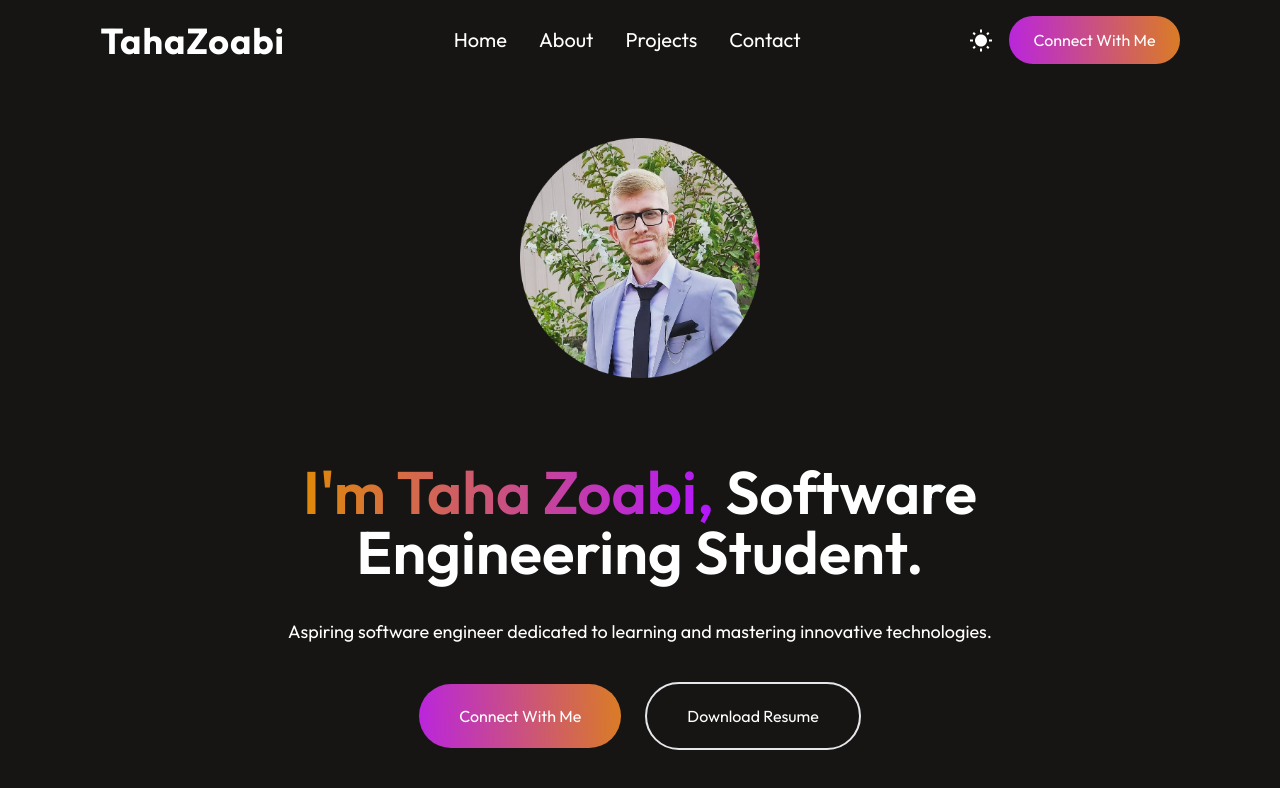
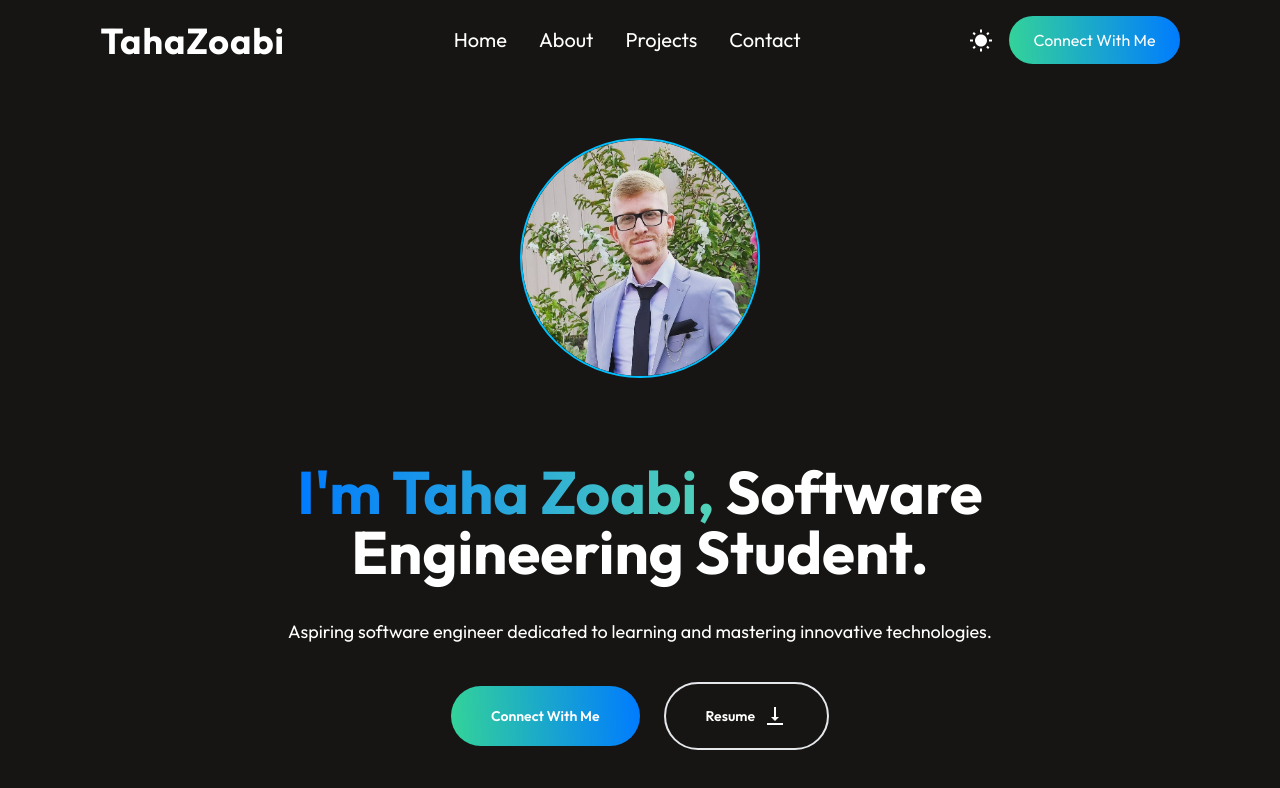
Before and after one commit to dpaulos6/portfolio, a React (Vite) app: page / in a window 1280 px wide. Shown: the top 788 px of the page. Built offline with nearby package versions, Linux system fonts and the light colour scheme.

Commit message:
changed color theme

```diff
--- a/src/components/Hero.tsx
+++ b/src/components/Hero.tsx
@@ -1,20 +1,21 @@
 import profileImg from "../assets/personal-pic.png";
 import Button from "./Button.tsx";
+import VerticalAlignBottomOutlinedIcon from "@mui/icons-material/VerticalAlignBottomOutlined";
 function Hero() {
   return (
     <div className="flex flex-col gap-9 items-center">
       <img
         src={profileImg}
         alt="pesonal-picture"
-        className=" w-[240px] mt-[30px]
+        className=" w-[240px] mt-[30px] border-2 border-[#00BFFF] rounded-[50%]
         "
       />
       <h1
         className=" text-3xl sm:text-4xl md:text-5xl lg:text-6xl
                  w-[80%] mt-12 text-center md:w-[70%] lg:w-[60%]
-                 font-semibold"
+                 font-bold"
       >
-        <span className=" bg-clip-text text-transparent bg-gradient-to-r from-[#DF8908] to-[#B415FF]">
+        <span className=" bg-clip-text text-transparent bg-gradient-to-r from-[#007BFF] to-[#52D3B8]">
           I'm Taha Zoabi,
         </span>{" "}
         Software Engineering Student.
@@ -28,14 +29,15 @@ function Hero() {
       </p>
       <div className="flex gap-6 items-center mb-12">
         <Button
-          classes="bg-custom-gradient rounded-[50px] px-4 py-3 text-md
-          hover:border-2 sm:px-10 py-5
+          classes="bg-custom-gradient rounded-[50px] px-5 py-3 text-sm
+          hover:border-2  sm:px-10 py-5 font-semibold
         "
         >
           Connect With Me
         </Button>
-        <Button classes="border-2 rounded-[50px] px-4 py-3 text-md  hover:border-[#B415FF] sm:px-10 py-5 ">
-          Download Resume
+
+        <Button classes="border-2 rounded-[50px] px-5 py-3 text-sm  hover:border-[#00BFFF] sm:px-10 py-5 flex  gap-2 items-center font-semibold ">
+          Resume <VerticalAlignBottomOutlinedIcon />
         </Button>
       </div>
     </div>
--- a/src/components/Navbar.tsx
+++ b/src/components/Navbar.tsx
@@ -8,10 +8,10 @@ function Navbar() {
     <div className="flex justify-between lg:justify-around items-center p-4 mb-7 ">
       {/* Logo */}
       <div className=" flex items-center">
-        <span className="text-4xl font-bold leading-tight tracking-wide hover:bg-gradient-to-r from-[#DF8908] to-[#B415FF] hover:bg-clip-text hover:text-transparent transition duration-300 ease-in-out">
+        <span className="text-4xl font-bold leading-tight tracking-wide hover:bg-gradient-to-r from-[#007BFF] to-[#52D3B8] hover:bg-clip-text hover:text-transparent transition duration-300 ease-in-out">
           Taha
         </span>
-        <span className="text-4xl font-bold leading-tight tracking-wide hover:bg-gradient-to-r from-[#DF8908] to-[#B415FF] hover:bg-clip-text hover:text-transparent transition duration-300 ease-in-out">
+        <span className="text-4xl font-bold leading-tight tracking-wide hover:bg-gradient-to-r from-[#007BFF] to-[#52D3B8] hover:bg-clip-text hover:text-transparent transition duration-300 ease-in-out">
           Zoabi
         </span>
       </div>
@@ -20,7 +20,7 @@ function Navbar() {
         <ul className="flex gap-8 justify-center">
           <li>
             <a
-              className="hover:bg-gradient-to-r from-[#DF8908] to-[#B415FF] hover:bg-clip-text hover:text-transparent text-xl"
+              className="hover:bg-gradient-to-r from-[#007BFF] to-[#52D3B8] hover:bg-clip-text hover:text-transparent text-xl"
               href="#home"
             >
               Home
@@ -28,7 +28,7 @@ function Navbar() {
           </li>
           <li>
             <a
-              className="hover:bg-gradient-to-r from-[#DF8908] to-[#B415FF] hover:bg-clip-text hover:text-transparent text-xl"
+              className="hover:bg-gradient-to-r from-[#007BFF] to-[#52D3B8] hover:bg-clip-text hover:text-transparent text-xl"
               href="#about"
             >
               About
@@ -36,7 +36,7 @@ function Navbar() {
           </li>
           <li>
             <a
-              className="hover:bg-gradient-to-r from-[#DF8908] to-[#B415FF] hover:bg-clip-text hover:text-transparent text-xl"
+              className="hover:bg-gradient-to-r from-[#007BFF] to-[#52D3B8] hover:bg-clip-text hover:text-transparent text-xl"
               href="#projects"
             >
               Projects
@@ -44,7 +44,7 @@ function Navbar() {
           </li>
           <li>
             <a
-              className="hover:bg-gradient-to-r from-[#DF8908] to-[#B415FF] hover:bg-clip-text hover:text-transparent text-xl"
+              className="hover:bg-gradient-to-r from-[#007BFF] to-[#52D3B8] hover:bg-clip-text hover:text-transparent text-xl"
               href="#contact"
             >
               Contact
@@ -65,7 +65,7 @@ function Navbar() {
         {/* <button>
           <DarkModeIcon />
         </button> */}
-        <Button classes="bg-custom-gradient rounded-[50px] px-6 py-3 text-md hidden md:block">
+        <Button classes="bg-custom-gradient rounded-[50px] px-6 py-3 text-md hidden md:block hover:border-2">
           Connect With Me
         </Button>
       </div>
--- a/tailwind.config.js
+++ b/tailwind.config.js
@@ -5,7 +5,7 @@ export default {
     extend: {
       backgroundImage: {
         "custom-gradient":
-          "linear-gradient(267deg, rgb(218, 124, 37) 0.36%, rgb(185, 35, 225) 102.06%)",
+          "linear-gradient(267deg, rgb(0, 123, 255) 0%, rgb(52, 211, 153) 100%)",
       },
     },
   },
```
